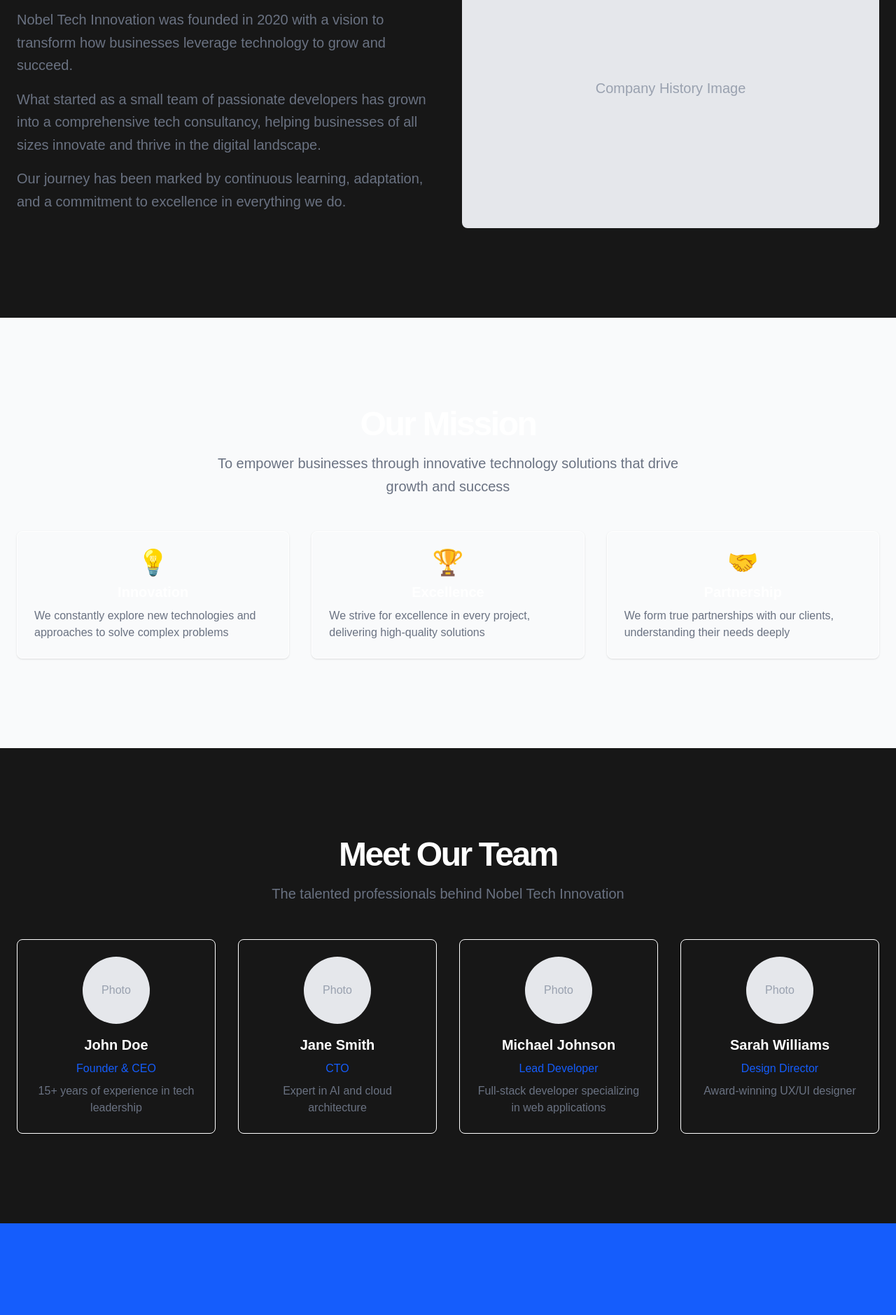
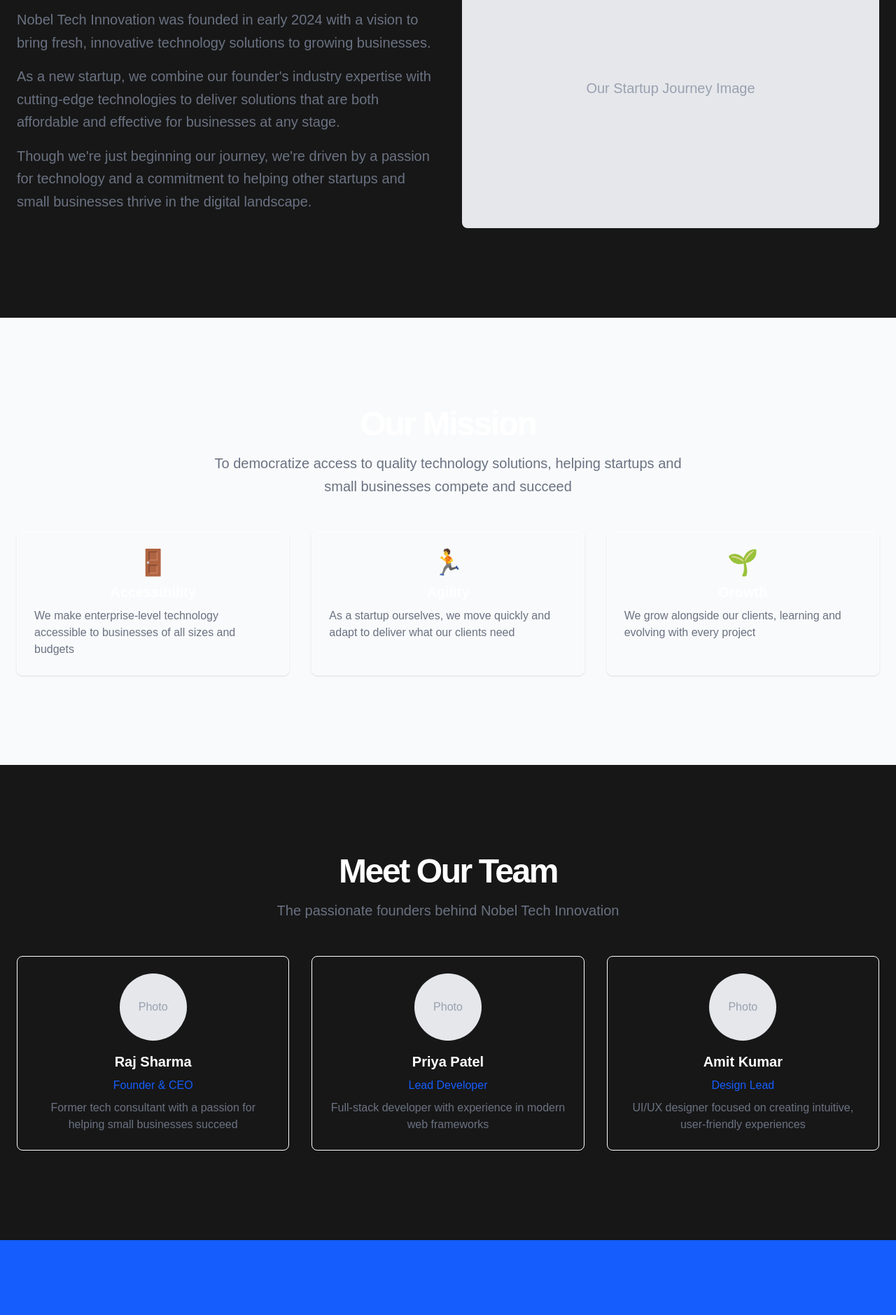
Before and after one commit to NobelTechInnovations/nobel-it-web-nextjs, a Next.js app: page /about in a window 1280 px wide. Shown: the part 623-2502 px from the top of the page at 70% size. Built offline with nearby package versions, Linux system fonts and the light colour scheme.

Commit message:
service page

```diff
--- a/src/app/about/page.js
+++ b/src/app/about/page.js
@@ -26,20 +26,20 @@ export default function About() {
                 Our Story
               </h2>
               <p className="mt-4 text-gray-500 md:text-xl/relaxed">
-                Nobel Tech Innovation was founded in 2020 with a vision to transform how businesses leverage technology to grow and succeed.
+                Nobel Tech Innovation was founded in early 2024 with a vision to bring fresh, innovative technology solutions to growing businesses.
               </p>
               <p className="mt-4 text-gray-500 md:text-xl/relaxed">
-                What started as a small team of passionate developers has grown into a comprehensive tech consultancy, helping businesses of all sizes innovate and thrive in the digital landscape.
+                As a new startup, we combine our founder&apos;s industry expertise with cutting-edge technologies to deliver solutions that are both affordable and effective for businesses at any stage.
               </p>
               <p className="mt-4 text-gray-500 md:text-xl/relaxed">
-                Our journey has been marked by continuous learning, adaptation, and a commitment to excellence in everything we do.
+                Though we&apos;re just beginning our journey, we&apos;re driven by a passion for technology and a commitment to helping other startups and small businesses thrive in the digital landscape.
               </p>
             </div>
             <div className="flex justify-center">
               <div className="relative w-full h-[400px] bg-gray-200 rounded-lg">
                 {/* Placeholder for an image */}
                 <div className="absolute inset-0 flex items-center justify-center text-gray-400 text-xl">
-                  Company History Image
+                  Our Startup Journey Image
                 </div>
               </div>
             </div>
@@ -55,25 +55,25 @@ export default function About() {
               Our Mission
             </h2>
             <p className="max-w-[700px] text-gray-500 md:text-xl/relaxed">
-              To empower businesses through innovative technology solutions that drive growth and success
+              To democratize access to quality technology solutions, helping startups and small businesses compete and succeed
             </p>
           </div>
           <div className="grid grid-cols-1 md:grid-cols-3 gap-8 mt-8">
             {[
               {
-                title: "Innovation",
-                description: "We constantly explore new technologies and approaches to solve complex problems",
-                icon: "💡",
+                title: "Accessibility",
+                description: "We make enterprise-level technology accessible to businesses of all sizes and budgets",
+                icon: "🚪",
               },
               {
-                title: "Excellence",
-                description: "We strive for excellence in every project, delivering high-quality solutions",
-                icon: "🏆",
+                title: "Agility",
+                description: "As a startup ourselves, we move quickly and adapt to deliver what our clients need",
+                icon: "🏃",
               },
               {
-                title: "Partnership",
-                description: "We form true partnerships with our clients, understanding their needs deeply",
-                icon: "🤝",
+                title: "Growth",
+                description: "We grow alongside our clients, learning and evolving with every project",
+                icon: "🌱",
               },
             ].map((value, index) => (
               <div key={index} className="flex flex-col items-center space-y-2 border rounded-lg p-6 shadow-sm">
@@ -94,30 +94,25 @@ export default function About() {
               Meet Our Team
             </h2>
             <p className="max-w-[700px] text-gray-500 md:text-xl/relaxed">
-              The talented professionals behind Nobel Tech Innovation
+              The passionate founders behind Nobel Tech Innovation
             </p>
           </div>
-          <div className="grid grid-cols-1 sm:grid-cols-2 lg:grid-cols-4 gap-8 mt-8">
+          <div className="grid grid-cols-1 sm:grid-cols-2 lg:grid-cols-3 gap-8 mt-8">
             {[
               {
-                name: "John Doe",
+                name: "Raj Sharma",
                 position: "Founder & CEO",
-                bio: "15+ years of experience in tech leadership",
+                bio: "Former tech consultant with a passion for helping small businesses succeed",
               },
               {
-                name: "Jane Smith",
-                position: "CTO",
-                bio: "Expert in AI and cloud architecture",
+                name: "Priya Patel",
+                position: "Lead Developer",
+                bio: "Full-stack developer with experience in modern web frameworks",
               },
               {
-                name: "Michael Johnson",
-                position: "Lead Developer",
-                bio: "Full-stack developer specializing in web applications",
-              },
-              {
-                name: "Sarah Williams",
-                position: "Design Director",
-                bio: "Award-winning UX/UI designer",
+                name: "Amit Kumar",
+                position: "Design Lead",
+                bio: "UI/UX designer focused on creating intuitive, user-friendly experiences",
               },
             ].map((member, index) => (
               <div key={index} className="flex flex-col items-center space-y-2 border rounded-lg p-6 shadow-sm">
@@ -138,13 +133,13 @@ export default function About() {
         <div className="container px-4 md:px-6 mx-auto">
           <div className="flex flex-col items-center space-y-4 text-center">
             <h2 className="text-3xl font-bold tracking-tighter sm:text-4xl text-white">
-              Join Our Journey
+              Grow With Us
             </h2>
             <p className="max-w-[700px] text-white md:text-xl">
-              Partner with Nobel Tech Innovation and transform your business with innovative solutions.
+              As we build our startup, we&apos;re looking to partner with businesses who share our vision for innovation and growth.
             </p>
             <Link href="/contact" className="inline-flex h-10 items-center justify-center rounded-md bg-white px-8 text-sm font-medium text-blue-600 shadow transition-colors hover:bg-gray-100 focus-visible:outline-none focus-visible:ring-1 focus-visible:ring-gray-950 disabled:pointer-events-none disabled:opacity-50">
-              Contact Us Today
+              Start Your Journey Today
             </Link>
           </div>
         </div>
--- a/src/app/contact/page.js
+++ b/src/app/contact/page.js
@@ -310,10 +310,10 @@ export default function Contact() {
               <div>
                 <h3 className="text-xl font-bold mb-4">We&rsquo;re Here to Help</h3>
                 <p className="mb-4">
-                  Whether you&rsquo;re looking for IT consulting, web development, cybersecurity solutions, or any other digital service, our team is ready to assist you.
+                  As a new startup founded in 2024, we&apos;re eager to collaborate with businesses of all sizes. Whether you need web development, IT consulting, or cybersecurity solutions, our team is ready to assist.
                 </p>
                 <p>
-                  Fill out the form or contact us directly, and we&rsquo;ll get back to you as soon as possible.
+                  We&apos;re at the beginning of our journey and looking forward to growing alongside our clients. Fill out the form or contact us directly to start a conversation about your needs.
                 </p>
               </div>
             </div>
@@ -325,12 +325,12 @@ export default function Contact() {
       <section className="w-full py-12 md:py-24 lg:py-32 bg-gray-50">
         <div className="container px-4 md:px-6 mx-auto">
           <h2 className="text-3xl font-bold tracking-tighter sm:text-4xl mb-12 text-center">
-            Our Locations
+            Our Location
           </h2>
-          <div className="grid grid-cols-1 md:grid-cols-3 gap-8">
+          <div className="grid grid-cols-1 gap-8">
             <div className="bg-white p-6 rounded-lg shadow-sm">
               <h3 className="text-xl font-bold mb-2">Jaipur Office</h3>
-              <p className="text-gray-500 mb-4">Headquarters</p>
+              <p className="text-gray-500 mb-4">Headquarters (Est. 2024)</p>
               <address className="not-italic mb-4 text-gray-700">
                 Atulya Chordia Building<br />
                 Kamla Nehru Nagar<br />
@@ -349,10 +349,10 @@ export default function Contact() {
       <section className="w-full py-12 md:py-24 lg:py-32 bg-blue-600 text-white">
         <div className="container px-4 md:px-6 mx-auto text-center">
           <h2 className="text-3xl font-bold tracking-tighter sm:text-4xl mb-4">
-            Ready to Transform Your Business?
+            Join Us at the Start of Something Great
           </h2>
           <p className="max-w-[700px] mx-auto mb-8 text-lg">
-            Partner with Nobel Tech Innovation for innovative technology solutions that drive growth and efficiency.
+            As we build our startup, we&apos;re looking for partners who are excited to innovate and grow together.
           </p>
           <a
             href="tel:+919828051996"
--- a/src/app/page.js
+++ b/src/app/page.js
@@ -46,12 +46,12 @@ export default function Home() {
             <div className="flex flex-col items-center md:items-start">
               <div className="flex items-center">
 
-                <span className="text-sm text-gray-600">REVIEWED ON</span>
+                <span className="text-sm text-gray-600">COMING SOON ON</span>
               </div>
               <div className="flex items-center mt-1">
                 <span className="text-lg font-bold mr-2">Clutch</span>
                 <div className="flex">
-                  <span className="text-xs text-gray-600">31 REVIEWS</span>
+                  <span className="text-xs text-gray-600">SEEKING REVIEWS</span>
                 </div>
               </div>
               <div className="flex mt-1">
@@ -70,25 +70,25 @@ export default function Home() {
             </div>
 
             <div className="flex flex-col items-center md:items-start">
-              <div className="text-3xl font-bold text-gray-900">20 <span className="text-sm text-gray-700 mt-1">Years</span>
+              <div className="text-3xl font-bold text-gray-900">3 <span className="text-sm text-gray-700 mt-1">Months</span>
               </div>
 
-              <div className="text-sm text-gray-600">Proven Track Record</div>
+              <div className="text-sm text-gray-600">In Business (Since 2024)</div>
             </div>
 
             <div className="flex flex-col items-center md:items-start">
-              <div className="text-3xl font-bold text-gray-900">98<span className="text-2xl">%</span></div>
-              <div className="text-sm text-gray-600">Customer Satisfaction</div>
+              <div className="text-3xl font-bold text-gray-900">90<span className="text-2xl">%</span></div>
+              <div className="text-sm text-gray-600">Client Satisfaction Goal</div>
             </div>
 
             <div className="flex flex-col items-center md:items-start">
-              <div className="text-3xl font-bold text-gray-900">1,500 <span className="text-sm text-gray-700 mt-1">Projects</span></div>
-              <div className="text-sm text-gray-600">We Have Completed</div>
+              <div className="text-3xl font-bold text-gray-900">5 <span className="text-sm text-gray-700 mt-1">Projects</span></div>
+              <div className="text-sm text-gray-600">Successfully Launched</div>
             </div>
 
             <div className="flex flex-col items-center md:items-start">
               <div className="text-3xl font-bold text-gray-900">3 <span className="text-sm text-gray-700 mt-1">Mins</span></div>
-              <div className="text-sm text-gray-600">Average Answer Time</div>
+              <div className="text-sm text-gray-600">Average Response Time</div>
             </div>
           </div>
         </div>
@@ -102,7 +102,7 @@ export default function Home() {
               <div>
                 <div className="uppercase text-sm font-medium mb-4">WHAT WE DO</div>
                 <h2 className="text-4xl md:text-5xl font-bold leading-tight">
-                  Simplifying IT<br />for a complex world.
+                  Fresh approach to IT<br />for growing businesses.
                 </h2>
               </div>
               <div className="hidden md:block">
@@ -139,7 +139,7 @@ export default function Home() {
               </div>
               <h3 className="text-xl font-bold mb-4">Cost-effectiveness</h3>
               <p className="text-gray-600">
-                We offer affordable IT solutions that help you reduce costs and improve your bottom line.
+                As a lean startup, we provide affordable IT solutions that give you enterprise quality without the premium price tag.
               </p>
             </div>
 
@@ -151,7 +151,7 @@ export default function Home() {
 
               <h3 className="text-xl font-bold mb-4">Innovative Technology</h3>
               <p className="text-gray-600">
-                We stay up-to-date with the latest technology trends and offer innovative solutions that help you stay ahead of the competition.
+                Built in 2024 with modern tech at our core, we leverage the latest tools and frameworks to deliver cutting-edge solutions.
               </p>
             </div>
 
@@ -162,9 +162,9 @@ export default function Home() {
                   <Image src="https://tecnologia.vamtam.com/wp-content/uploads/2023/03/Industry.svg" alt="Cost-effectiveness" width={60} height={60} />
                 </div>
               </div>
-              <h3 className="text-xl font-bold mb-4">Industry Expertise</h3>
+              <h3 className="text-xl font-bold mb-4">Fresh Perspective</h3>
               <p className="text-gray-600">
-                We specialize in serving specific industries, such as healthcare, finance, or manufacturing, and offer tailored solutions that meet your unique needs.
+                Our founder&apos;s industry background and our team&apos;s innovative approach bring new solutions to old problems faced by businesses like yours.
               </p>
             </div>
 
@@ -177,7 +177,7 @@ export default function Home() {
               </div>
               <h3 className="text-xl font-bold mb-4">Scalability</h3>
               <p className="text-gray-600">
-                Our solutions are scalable and can grow with your business, ensuring that you get the most value out of your investment.
+                We&apos;re growing alongside our clients. Our solutions are designed to scale with your business, from startup to success story.
               </p>
             </div>
           </div>
@@ -189,9 +189,9 @@ export default function Home() {
         <div className="container mx-auto px-4 max-w-6xl">
           <div className="grid grid-cols-1 lg:grid-cols-5 gap-12 items-center">
             <div className="lg:col-span-3">
-              <h2 className="text-3xl md:text-4xl font-bold mb-4">Ready to Transform Your Business?</h2>
+              <h2 className="text-3xl md:text-4xl font-bold mb-4">Grow Your Business With Us</h2>
               <p className="text-gray-100 text-lg mb-8">
-                Partner with Nobel Tech Innovation for innovative technology solutions that drive growth and efficiency.
+                As a new startup ourselves, we understand the challenges of building something from the ground up. Let&apos;s grow together.
               </p>
               <div className="flex flex-col sm:flex-row space-y-4 sm:space-y-0 sm:space-x-4">
                 <Link
--- a/src/app/services/page.js
+++ b/src/app/services/page.js
@@ -25,16 +25,12 @@ export default function Services() {
         <div className="grid grid-cols-1 md:grid-cols-2 gap-12">
           <div>
             <p className="text-lg text-gray-700">
-              When we say comprehensive, we mean comprehensive.
-              Tecnologia has the experience and expertise to provide an
-              excellent experience across spheres, for truly holistic IT.
+              As a startup ourselves, we understand what it takes to build a business from the ground up. We offer tailored IT services that meet the unique needs of growing businesses without breaking the bank.
             </p>
           </div>
           <div>
             <p className="text-lg text-gray-700">
-              Some MSPs struggle to offer consulting or network services. But
-              your organization needs the entire experience to stop worrying
-              about IT. Learn more about our services below.
+              Founded in 2024, we bring fresh perspectives and modern approaches to technology solutions. We&apos;re small enough to care deeply about every client, but skilled enough to deliver exceptional results.
             </p>
           </div>
         </div>
@@ -50,7 +46,7 @@ export default function Services() {
               <div>
                 <div className="uppercase text-sm font-medium mb-4">OUR SERVICES</div>
                 <h2 className="text-4xl md:text-5xl font-bold leading-tight">
-                  Technology solutions<br />for modern businesses.
+                  Startup-friendly<br />technology solutions.
                 </h2>
               </div>
               <div className="hidden md:block">
@@ -196,7 +192,7 @@ export default function Services() {
             <div>
               <h2 className="text-4xl font-bold mb-6 text-[#212529]">Why choose services from Nobel Tech Innovation?</h2>
               <p className="text-lg text-gray-700 mb-8">
-                Nobel Tech Innovation services provide businesses with an edge over the competition with a variety of benefits. Opting for outsourced IT services improve the efficiency of business and build trust with customers and clients. Our services can be tailored to meet specific needs to match your specific goals.
+                As a new startup founded in 2024, we bring fresh energy and innovative approaches to the table. We understand the challenges of growing businesses because we&apos;re experiencing them too. Our services are flexible, affordable, and designed to scale with your needs—whether you&apos;re just starting out or looking to take your business to the next level.
               </p>
               <Link
                 href="/contact"
@@ -215,9 +211,9 @@ export default function Services() {
         <div className="container mx-auto px-4 max-w-6xl">
           <div className="grid grid-cols-1 lg:grid-cols-5 gap-12 items-center">
             <div className="lg:col-span-3">
-              <h2 className="text-3xl md:text-4xl font-bold mb-4">Ready to Transform Your Business?</h2>
+              <h2 className="text-3xl md:text-4xl font-bold mb-4">Let&apos;s Grow Together</h2>
               <p className="text-gray-100 text-lg mb-8">
-                Partner with Nobel Tech Innovation for innovative technology solutions that drive growth and efficiency.
+                As a new startup ourselves, we understand the journey you&apos;re on. Partner with Nobel Tech Innovation for technology solutions that help you build, scale, and succeed.
               </p>
               <div className="flex flex-col sm:flex-row space-y-4 sm:space-y-0 sm:space-x-4">
                 <Link
```
